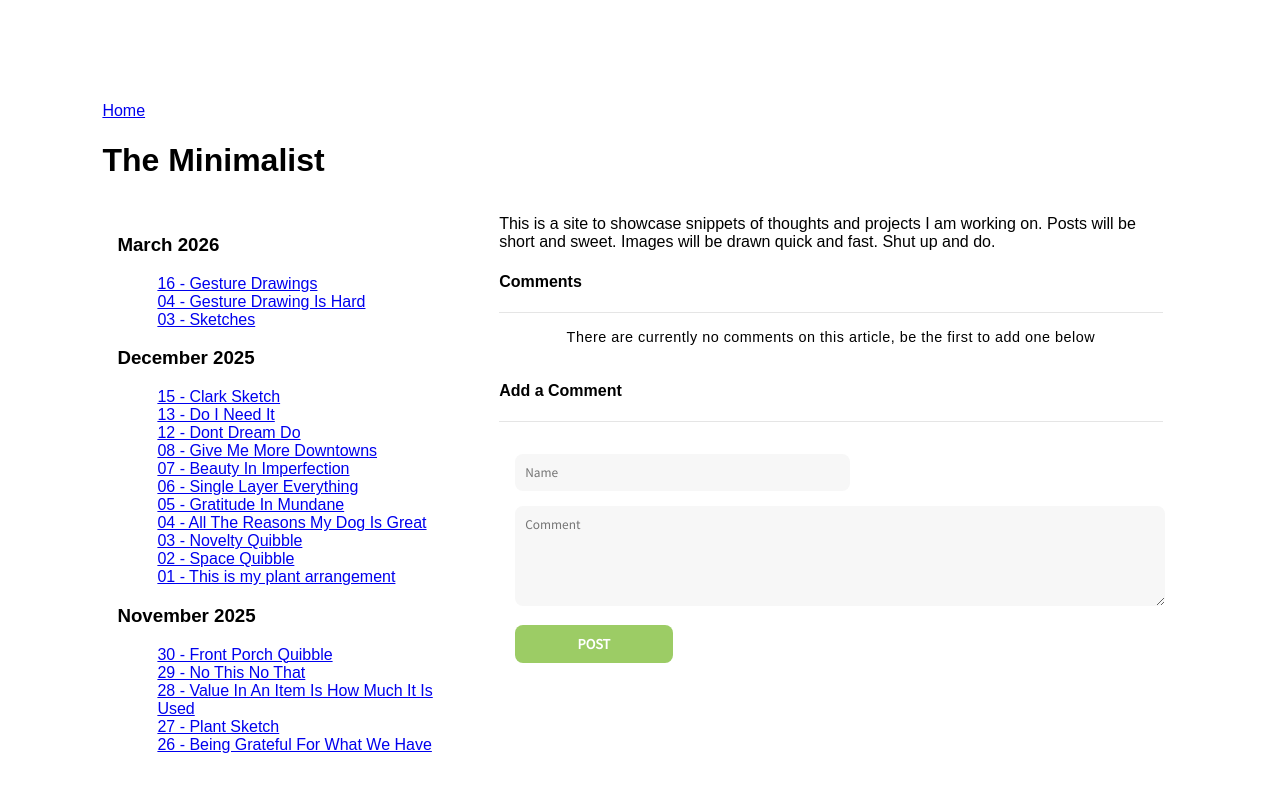
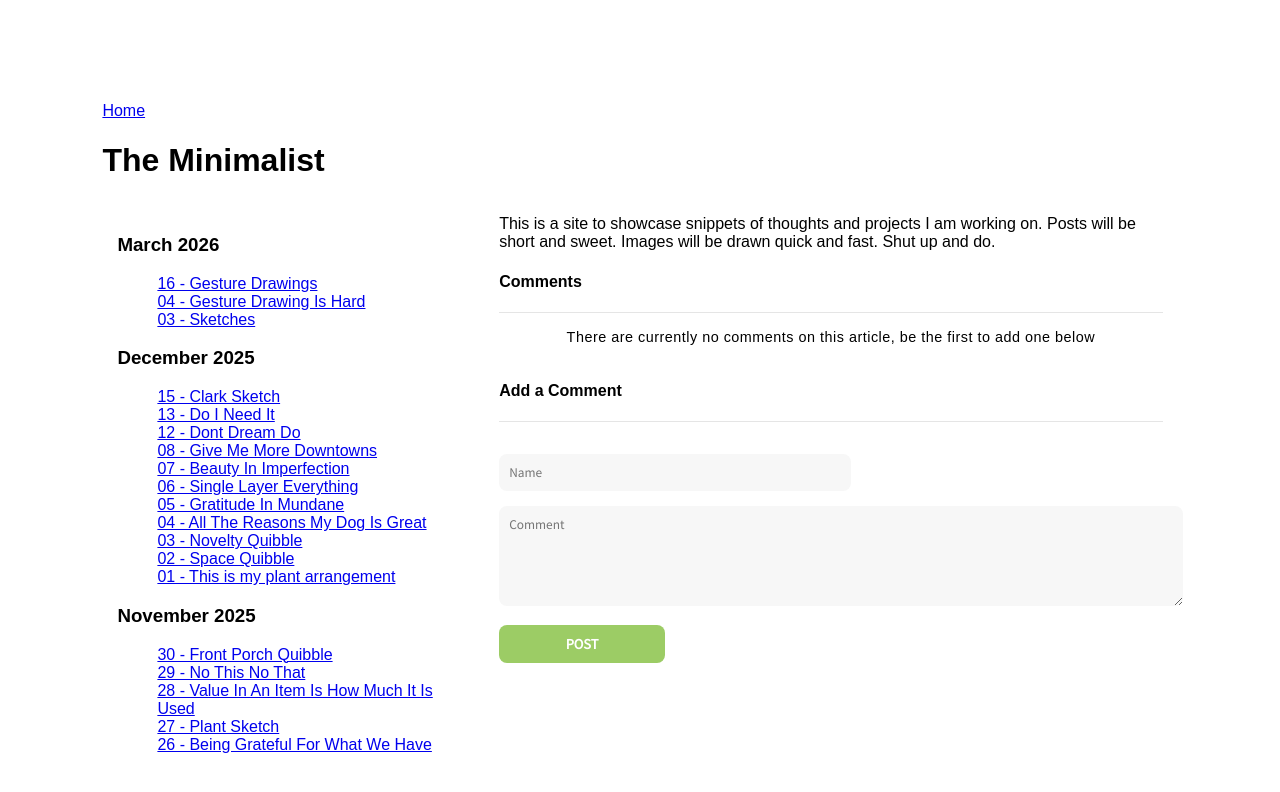
Before and after one commit to heyluney/heyluney.github.io, a Jekyll site: the page built from index.html, in a window 1280 px wide. Shown: the top 792 px of the page. Built offline with Jekyll 4.4.1, drawn with Linux system fonts in a browser that asks for light colours; some web fonts are replaced.

Commit message:
Update comment-section.html

```diff
--- a/_includes/comment-section.html
+++ b/_includes/comment-section.html
@@ -768,9 +768,9 @@
 }
 
 .comments-form {
-	margin-left: 1em;
+	/* margin-left: 1em;
 	margin-right: 1em;
-	width: 95%;
+	width: 95%; */
 	font-family: "Source Sans Pro", sans-serif;
 }
 
```
